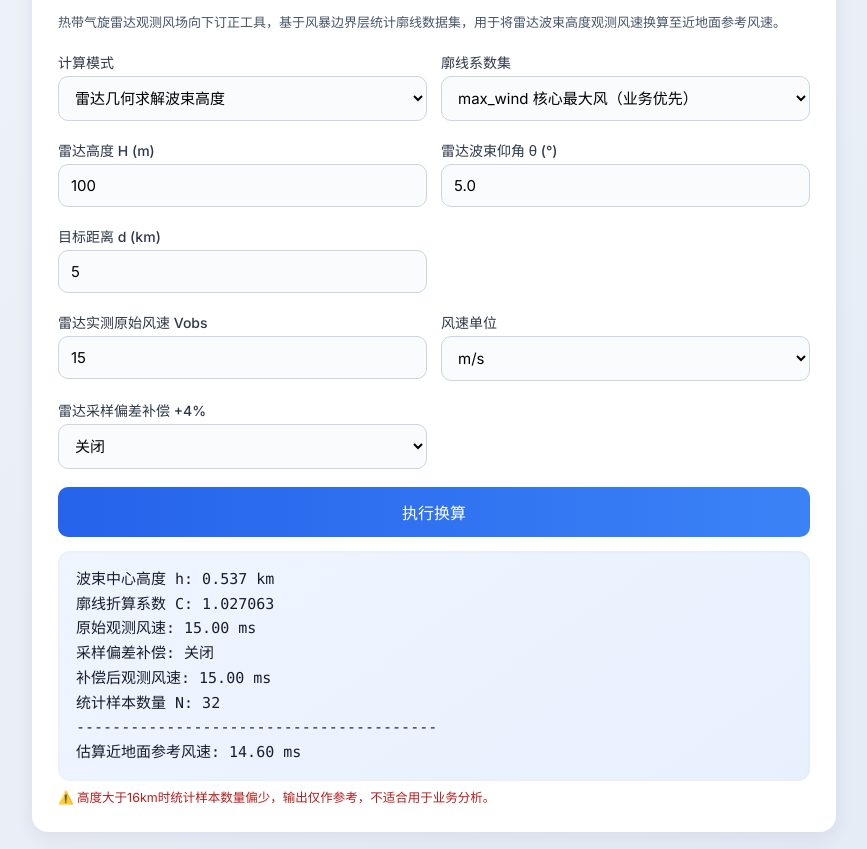
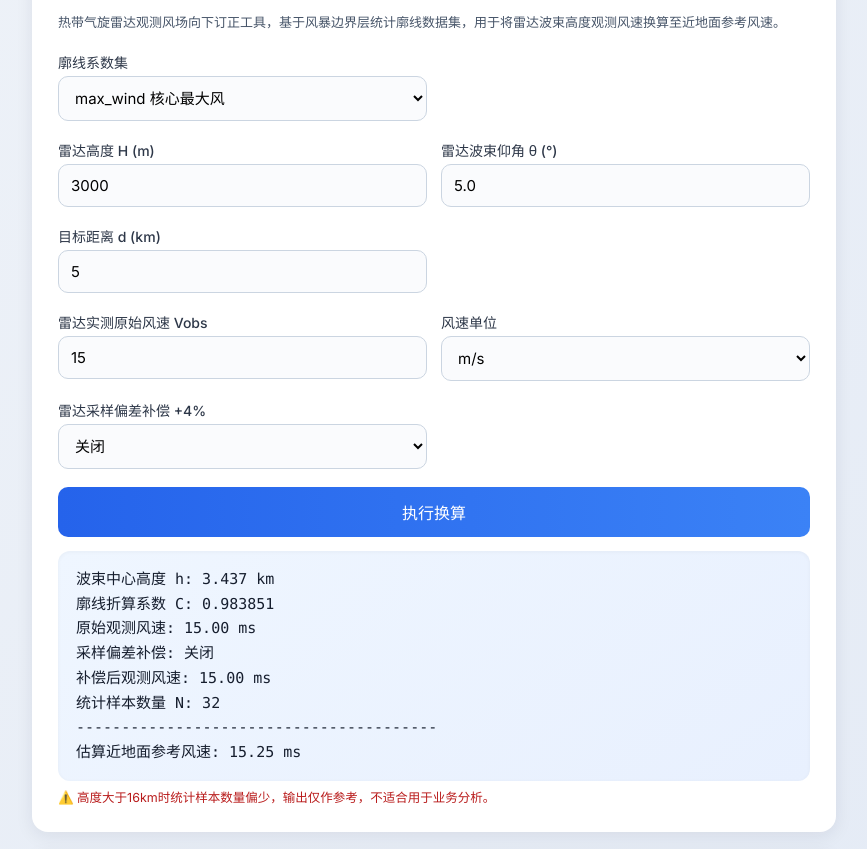
Before and after one commit to benjamin1207511-netizen/Radar-SPD, a plain HTML site: page index.html in a window 1280 px wide. Shown: the part 96-945 px from the top of the page, without its empty margins (206-1073 px from the left). Drawn offline with Linux system fonts and the light colour scheme.

Commit message:
Add files via upload

```diff
--- a/index.html
+++ b/index.html
@@ -123,30 +123,21 @@ small{
 <div class="card">
 <h1>Radar‑SPD 雷达风廓线向下折算工具</h1>
 <small>热带气旋雷达观测风场向下订正工具，基于风暴边界层统计廓线数据集，用于将雷达波束高度观测风速换算至近地面参考风速。</small>
-
 <div class="row">
-<div>
-<label>计算模式</label>
-<select id="mode">
-<option value="geo">雷达几何求解波束高度</option>
-<option value="h">手动输入波束中心高度</option>
-</select>
-</div>
 <div>
 <label>廓线系数集</label>
 <select id="coeffType">
-<option value="max_wind">max_wind 核心最大风（业务优先）</option>
-<option value="av_wind">av_wind 环向平均风</option>
+<option value="max_wind">max_wind 核心最大风</option>
+<option value="av_wind">av_wind 环向平均风（推荐）</option>
 <option value="rmw">1/RMW 最大风半径关联系数</option>
 </select>
 </div>
 </div>
-
 <div id="geoPanel">
 <div class="row">
 <div>
 <label>雷达高度 H (m)</label>
-<input type="number" id="antH" value="100" step="1">
+<input type="number" id="antH" value="3000" step="1">
 </div>
 <div>
 <label>雷达波束仰角 θ (°)</label>
@@ -160,14 +151,6 @@ small{
 </div>
 </div>
 </div>
-
-<div id="hPanel" style="display:none">
-<div>
-<label>波束中心高度 h (km)</label>
-<input type="number" id="hDirect" value="2.5" step="0.1">
-</div>
-</div>
-
 <div class="row">
 <div>
 <label>雷达实测原始风速 Vobs</label>
@@ -177,11 +160,9 @@ small{
 <label>风速单位</label>
 <select id="vUnit">
 <option value="ms">m/s</option>
-<option value="kt">kt 节</option>
 </select>
 </div>
 </div>
-
 <div class="row">
 <div>
 <label>雷达采样偏差补偿 +4%</label>
@@ -191,13 +172,10 @@ small{
 </select>
 </div>
 </div>
-
 <button onclick="calc()">执行换算</button>
-
 <div class="result" id="resBox">---计算结果输出区域---</div>
 <div class="note">⚠️ 高度大于16km时统计样本数量偏少，输出仅作参考，不适合用于业务分析。</div>
 </div>
-
 <div class="card">
 <h3>工具说明</h3>
 <small>
@@ -209,7 +187,6 @@ small{
 6. 本工具输出为统计意义上的估算值，不能替代实际观测。
 </small>
 </div>
-
 <script>
 // 统计廓线数据表 [h(km), max_wind, av_wind, 1/RMW, N]
 const tableData = [
@@ -251,17 +228,8 @@ const tableData = [
 [17.5,   0.390737, 0.405509, 0.367991, 9],
 [18,     0.358993, 0.382053, 0.498223, 3]
 ];
-
-// 模式切换
-document.getElementById('mode').addEventListener('change',function(){
-    const m=this.value;
-    document.getElementById('geoPanel').style.display = m==='geo'?'block':'none';
-    document.getElementById('hPanel').style.display = m==='h'?'block':'none';
-})
-
 // 4/3等效地球半径，单位km
 const Re43 = 8490;
-
 // 雷达几何计算波束中心高度，返回 h(km)
 function beamHeight(antH_m, elev_deg, range_km){
     const antH = antH_m /1000.0;
@@ -270,7 +238,6 @@ function beamHeight(antH_m, elev_deg, range_km){
     const h = Math.sqrt(Re43*Re43 + R*R + 2*Re43*R*Math.sin(elev)) - Re43 + antH;
     return h;
 }
-
 // 线性插值获取系数与样本数
 function interpTable(h, colIdx){
     if(h <= tableData[0][0]) return [tableData[0][colIdx], tableData[0][4]];
@@ -295,34 +262,25 @@ function interpTable(h, colIdx){
     }
     return [1,0];
 }
-
 function calc(){
-    const mode = document.getElementById('mode').value;
     const coeffSel = document.getElementById('coeffType').value;
     const vObs = parseFloat(document.getElementById('vObs').value);
     const vUnit = document.getElementById('vUnit').value;
     const sampleCorr = document.getElementById('sampleCorr').value==='1';
 
-    let h_km;
-    if(mode==='geo'){
-        const antH = parseFloat(document.getElementById('antH').value);
-        const elev = parseFloat(document.getElementById('elev').value);
-        const rng = parseFloat(document.getElementById('range').value);
-        h_km = beamHeight(antH, elev, rng);
-    }else{
-        h_km = parseFloat(document.getElementById('hDirect').value);
-    }
+    const antH = parseFloat(document.getElementById('antH').value);
+    const elev = parseFloat(document.getElementById('elev').value);
+    const rng = parseFloat(document.getElementById('range').value);
+    const h_km = beamHeight(antH, elev, rng);
 
     let col;
     if(coeffSel==="max_wind") col=1;
     else if(coeffSel==="av_wind") col=2;
     else col=3;
-
     const [C, N] = interpTable(h_km, col);
     let vObsAdj = vObs;
     if(sampleCorr) vObsAdj *=1.04;
     let vGround = vObsAdj / C;
-
     const box = document.getElementById('resBox');
     box.innerText =
 `波束中心高度 h: ${h_km.toFixed(3)} km
```
